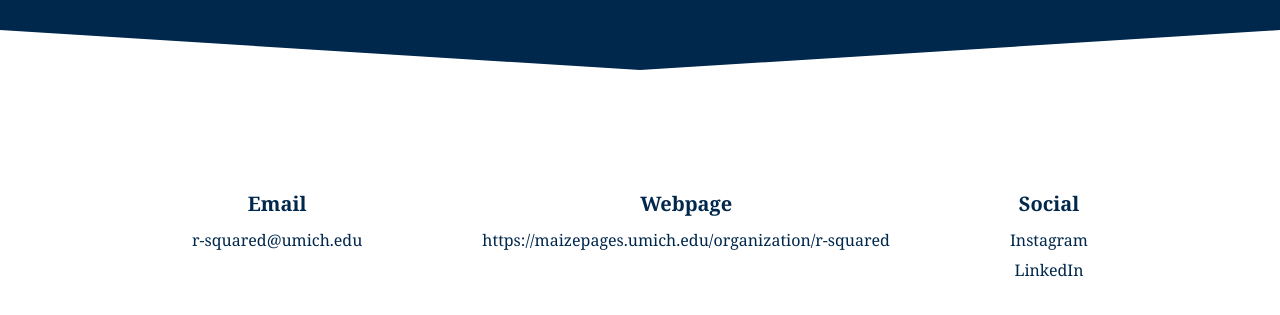
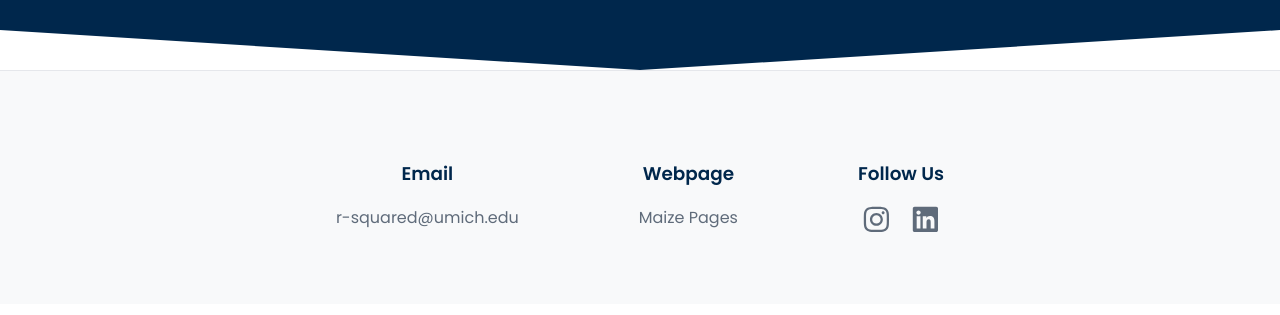
Before and after one commit to Vaibhavi-Manjarekar/rsquared-v1, a React (Create React App) app: page /rsquared-v1/about in a window 1280 px wide. Shown: the part 4092-4407 px from the top of the page. Built offline with nearby package versions, Linux system fonts and the light colour scheme.

Commit message:
final edits

```diff
--- a/src/Footer/Footer.jsx
+++ b/src/Footer/Footer.jsx
@@ -1,16 +1,17 @@
 import React from "react";
 import styles from "./Footer.module.css";
+import { FaLinkedin, FaInstagram } from "react-icons/fa";
 
 function Footer() {
   return (
     <footer className={styles.footer}>
-      <div className={styles.whiteBox}>
       <div className={styles.column}>
         <h3>Email</h3>
         <a href="mailto:r-squared@umich.edu" className={styles.link}>
           r-squared@umich.edu
         </a>
       </div>
+
       <div className={styles.column}>
         <h3>Webpage</h3>
         <a
@@ -19,32 +20,35 @@
           rel="noopener noreferrer"
           className={styles.link}
         >
-            https://maizepages.umich.edu/organization/r-squared
-          </a>
-        </div>
-        <div className={styles.column}>
-          <h3>Social</h3>
-          <a
-            href="https://instagram.com/yourprofile"
-            target="_blank"
-            rel="noopener noreferrer"
-            className={styles.link}
-          >
-            Instagram
-          </a>
-          <a
-            href="https://linkedin.com/in/yourprofile"
-            target="_blank"
-            rel="noopener noreferrer"
-            className={styles.link}
-          >
-            LinkedIn
+          Maize Pages
         </a>
       </div>
 
+      <div className={styles.column}>
+        <h3>Follow Us</h3>
+
+        <div className={styles.socialIcons}>
+          <a
+            href="https://www.instagram.com/rsquaredatumich/"
+            target="_blank"
+            rel="noopener noreferrer"
+            className={styles.icon}
+          >
+            <FaInstagram />
+          </a>
+
+          <a
+            href="https://www.linkedin.com/company/r-squared-at-umich/"
+            target="_blank"
+            rel="noopener noreferrer"
+            className={styles.icon}
+          >
+            <FaLinkedin />
+          </a>
+        </div>
       </div>
     </footer>
   );
 }
 
-export default Footer
+export default Footer;
--- a/src/Footer/Footer.module.css
+++ b/src/Footer/Footer.module.css
@@ -1,17 +1,14 @@
+@import url('https://fonts.googleapis.com/css2?family=Poppins:wght@300;400;500&display=swap');
+
 .footer {
   display: flex;
   justify-content: center;
-  align-items: center;
-  padding: 60px 40px;
-  background-color: white;
-  font-family: Georgia, sans-serif;
-}
+  gap: 120px;
+  padding: 70px 40px;
+  font-family: "Poppins", sans-serif;
 
-.whiteBox {
-  padding: 40px 60px;
-  display: flex;
-  justify-content: center;
-  gap: 120px;
+  background: #f8f9fa;
+  border-top: 1px solid #e5e7eb;
 }
 
 .column {
@@ -22,19 +19,39 @@
 }
 
 .column h3 {
-  margin-bottom: 12px;
-  font-size: 20px;
+  margin-bottom: 18px;
+  color: #00274C;
+  font-size: 1.15rem;
+  font-weight: 600;
+}
+
+.link {
+  color: #5f6b7a;
+  text-decoration: none;
+  transition: color 0.2s ease;
+}
+
+.link:hover {
   color: #00274C;
 }
 
-.link {
-  color: #00274C;
-  text-decoration: none;
-  margin-bottom: 8px;
-  font-size: 16px;
-  transition: 0.2s ease;
+.socialIcons {
+  display: flex;
+  gap: 20px;
 }
 
-.link:hover {
-  color: #00bcd4;
+.icon {
+  display: flex;
+  align-items: center;
+  justify-content: center;
+
+  font-size: 1.8rem;
+  color: #5f6b7a;
+
+  transition: all 0.2s ease;
 }
+
+.icon:hover {
+  color: #00274C;
+  transform: translateY(-2px);
+}
--- a/src/Meet/Meet.jsx
+++ b/src/Meet/Meet.jsx
@@ -37,7 +37,7 @@
                         understand it with an open mind. In my spare time, I enjoy dancing and drawing!
                     </p>
                     <a
-                        href="https://linkedin.com"
+                        href="https://www.linkedin.com/in/abigail-shi-082113328/"
                         target="_blank"
                         rel="noreferrer"
                         className={styles.linkedin}
@@ -63,7 +63,7 @@
                         lab. Aside from research, I enjoy playing the bass, writing music, and embroidery!​​​​​​​​​​
                     </p>
                     <a
-                        href="https://linkedin.com"
+                        href="https://www.linkedin.com/in/finnea-kohtz-006aab346/"
                         target="_blank"
                         rel="noreferrer"
                         className={styles.linkedin}
@@ -116,7 +116,7 @@
                     </p>
 
                     <a
-                        href="https://linkedin.com"
+                        href="https://www.linkedin.com/in/vaibhavi-manjarekar/"
                         target="_blank"
                         rel="noreferrer"
                         className={styles.linkedin}
```
Lines whose indentation alone changed are shown as unchanged.
